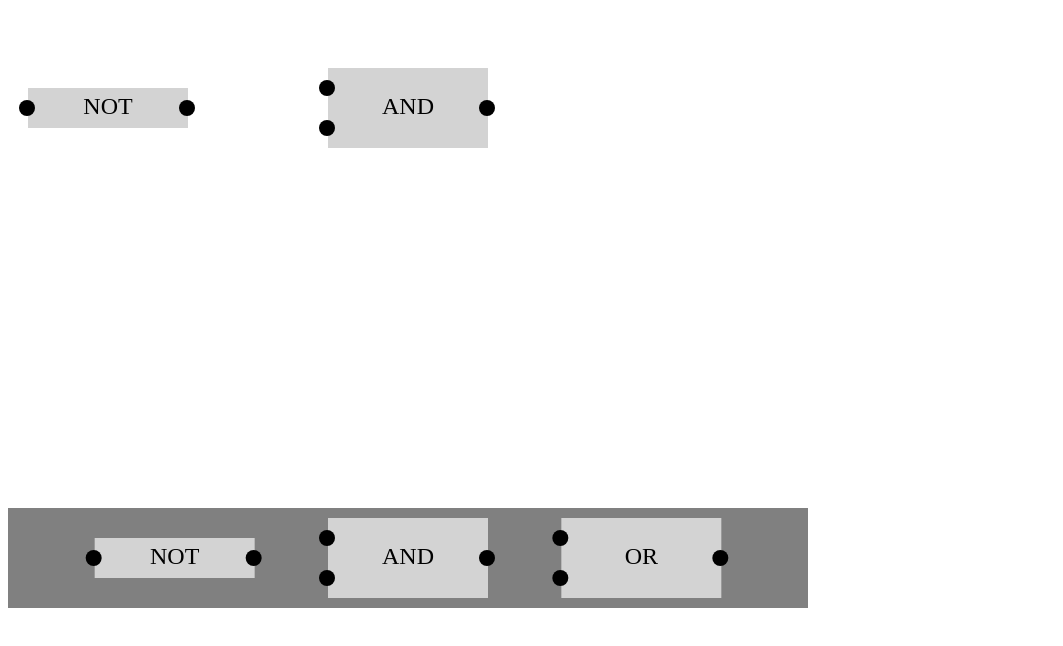
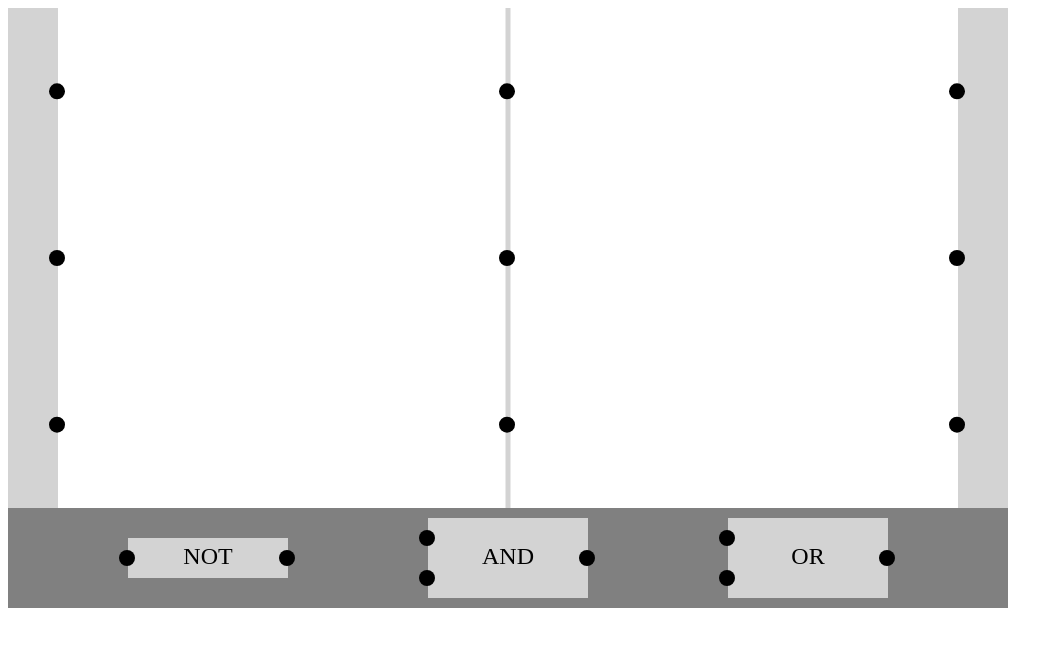
Before and after one commit to lexapech/stuff, a website with bundled scripts: page logic-sim/index.html in a window 1280 px wide. Shown: the whole page, without its empty margins (0-1063 px from the left). Built offline with nearby package versions, Linux system fonts and the light colour scheme.

Commit message:
added bars

```diff
--- a/logic-sim/Element.js
+++ b/logic-sim/Element.js
@@ -7,11 +7,23 @@ export default class Element{
         this.draggable = draggable
     }
 
+    initPortBar(type,width,height,ports){
+        this.draggable = false;
+        this.type = 'bar'
+        this.name = type+'_bar'
+        this.width = width
+        this.portType = type
+        this.height = height
+        this.portCount = ports
+    }
+
     getSize(){
-        if(this.type!=='not')
+        if(this.type==='not')
+            return {width: 160, height: 40}
+        else if(this.type==='bar')
+            return {width: this.width,height: this.height}
+        else {
             return {width: 160, height: 80}
-        else {
-            return {width: 160, height: 40}
         }
     }
 
@@ -24,28 +36,61 @@ export default class Element{
     }
 
     getInputPortCount() {
-        if(this.type!=='not')
+        if(this.type==='not')
+            return 1;
+        else if(this.type==='bar')
+            return this.portCount
+        else {
             return 2;
-        else {
-            return 1;
         }
     }
     getInputPortsPos(){
-        let iPorts = this.getInputPortCount()
-        let elementSize = this.getSize()
-        if(iPorts===1){
-            return [{x: this.pos.x-elementSize.width/2,y: this.pos.y}]
+        if(this.type==='bar' && (this.portType==='output' || this.portType==='common')) return []
+        if(this.type==='bar' && (this.portType==='input' )) {
+            let dy = this.height / this.portCount
+            let center = dy * Math.floor(this.portCount / 2)
+            if (this.portCount % 2 === 0)
+                center = dy * (Math.floor(this.portCount / 2) - 0.5)
+            let shift = this.height / 2 - center
+            let ports = []
+
+
+            for (let i=0;i<this.portCount;i++){
+                ports.push({x: this.pos.x - this.width / 2, y: this.pos.y - this.height / 2 + i*dy +shift})
+            }
+            return ports
         }
         else {
-            return [
-                {x: this.pos.x - elementSize.width/2, y: this.pos.y - elementSize.height/4},
-                {x: this.pos.x - elementSize.width/2, y: this.pos.y + elementSize.height/4}
-            ]
+            let iPorts = this.getInputPortCount()
+            let elementSize = this.getSize()
+            if (iPorts === 1) {
+                return [{x: this.pos.x - elementSize.width / 2, y: this.pos.y}]
+            } else {
+                return [
+                    {x: this.pos.x - elementSize.width / 2, y: this.pos.y - elementSize.height / 4},
+                    {x: this.pos.x - elementSize.width / 2, y: this.pos.y + elementSize.height / 4}
+                ]
+            }
         }
     }
 
-    getOutputPortPos(){
+    getOutputPortsPos(){
+        if(this.type==='bar' && (this.portType==='input')) return []
+        if(this.type==='bar' && (this.portType==='output' || this.portType==='common')) {
+            let dy = this.height / this.portCount
+            let center = dy * Math.floor(this.portCount / 2)
+            if (this.portCount % 2 === 0)
+                center = dy * (Math.floor(this.portCount / 2) - 0.5)
+            let shift = this.height / 2 - center
+            let ports = []
+            let output = 1
+            if(this.portType==='common') output = 0
+            for (let i=0;i<this.portCount;i++){
+                ports.push({x: this.pos.x + output*(this.width / 2), y: this.pos.y - this.height / 2 + i*dy +shift})
+            }
+            return ports
+        }
         let elementSize = this.getSize()
-        return {x: this.pos.x+elementSize.width/2,y: this.pos.y}
+        return [{x: this.pos.x+elementSize.width/2,y: this.pos.y}]
     }
 }
--- a/logic-sim/LogicSim.js
+++ b/logic-sim/LogicSim.js
@@ -13,6 +13,7 @@ class LogicSim{
         canvasParent.appendChild(this.canvas);
 
         this.portSize = 8;
+        this.editorMode=true
 
         this.view = new LogicSimView(this);
         this.toolbar = new Toolbar(this.view.width,this.view.height,100,this.portSize)
@@ -20,12 +21,20 @@ class LogicSim{
         this.toolbar.addElement('and')
         this.toolbar.addElement('or')
 
-        this.core = new LogicSimCore(this.portSize)
+        this.core = new LogicSimCore(this.portSize,this.editorMode)
         this.initMouse()
+        this.addBar(this.view.width-50/2,'input',50,3)
+        this.addBar(50/2,'output',50,3)
+        this.addBar(this.view.width/2,'common',5,3)
+        //this.core.addElement(new Element('not','not1',{x:100,y:100},false))
+        //this.core.addElement(new Element('and','and1',{x:400,y:100},false))
+        this.update()
+    }
 
-        this.core.addElement(new Element('not','not1',{x:100,y:100},false))
-        this.core.addElement(new Element('and','and1',{x:400,y:100},false))
-        this.update()
+    addBar(x,type,width,ports){
+        let bar = new Element('bar','',{x:x,y:(this.view.height-this.toolbar.toolbarHeight)/2},false)
+        bar.initPortBar(type,width,this.view.height-this.toolbar.toolbarHeight,ports)
+        this.core.addElement(bar)
     }
 
     initMouse(){
@@ -52,13 +61,17 @@ class LogicSim{
         if(element) {
             let port = this.core.getPortAtPos(element,pos)
 
-            if(port && port.element.draggable) {
-                let connected = this.core.getConnectedWire(port)
-                if(connected) {
-                    this.grabConnectedWire(connected,pos)
-                }
-                else{
-                    this.grabbedWire = this.core.addWire(new Wire(port,{type:'mouse',pos:pos}))
+            if(port) {
+                if(port.element.draggable ||
+                  (port.element.type==='bar' &&
+                  (this.editorMode || port.element.portType==='input'))) {
+                    let connected = this.core.getConnectedWire(port)
+                    if (connected) {
+                        this.grabConnectedWire(connected, pos)
+                    } else {
+                        this.grabbedWire = this.core.addWire(new Wire(port, {type: 'mouse', pos: pos}))
+                        console.log('new wire')
+                    }
                 }
             }
             else if(element.canDrag(pos)) {
@@ -120,6 +133,7 @@ class LogicSim{
             let t = this.grabbedWire.endPort;
             this.grabbedWire.endPort = this.grabbedWire.startPort;
             this.grabbedWire.startPort = t;
+            console.log('connected')
         }
         this.grabbedWire = undefined
     }
--- a/logic-sim/LogicSimCore.js
+++ b/logic-sim/LogicSimCore.js
@@ -1,10 +1,11 @@
 import Port from "./Port.js";
 import Element from "./Element.js";
 export default class LogicSimCore {
-    constructor(portSize) {
+    constructor(portSize,editorMode) {
         this.portSize = portSize;
         this.elements = []
         this.wires=[]
+        this.editorMode = editorMode
     }
 
     addElement(element){
@@ -51,14 +52,12 @@ export default class LogicSimCore {
             console.error("element not found")
             return {x:0,y:0}
         }
-        let inputs = element.getInputPortsPos()
-        let output = element.getOutputPortPos()
-        if(port.type==="output") return output
-        return inputs[port.id]
+        if(port.type==="output") return element.getOutputPortsPos()[port.id]
+        return element.getInputPortsPos()[port.id]
     }
 
     getElementNearPos(pos) {
-        return this.elements.reverse().find(e=>{
+        return this.elements.slice().reverse().find(e=>{
             let size = e.getSize()
             let tl = {x:e.pos.x - size.width/2 - this.portSize,y:e.pos.y-size.height/2}
             let br = {x:e.pos.x + size.width/2 + this.portSize,y:e.pos.y+size.height/2}
@@ -68,24 +67,17 @@ export default class LogicSimCore {
 
     getPortAtPos(element,pos) {
         let inputs = element.getInputPortsPos()
-        let output = element.getOutputPortPos()
-        let type = undefined
-        let id = undefined
-        if (Math.abs(inputs[0].x-pos.x)<=this.portSize && Math.abs(inputs[0].y-pos.y)<=this.portSize){
-            type="input"
-            id=0
+        let outputs = element.getOutputPortsPos()
+        for(let i=0;i<inputs.length;i++){
+            if (Math.abs(inputs[i].x-pos.x)<=this.portSize && Math.abs(inputs[i].y-pos.y)<=this.portSize){
+                return new Port(element,"input",i)
+            }
         }
-        else if(inputs[1] && Math.abs(inputs[1].x-pos.x)<=this.portSize && Math.abs(inputs[1].y-pos.y)<=this.portSize){
-            type="input"
-            id=1
+        for(let i=0;i<outputs.length;i++){
+            if (Math.abs(outputs[i].x-pos.x)<=this.portSize && Math.abs(outputs[i].y-pos.y)<=this.portSize){
+                return new Port(element,"output",i)
+            }
         }
-        else if (Math.abs(output.x-pos.x)<=this.portSize && Math.abs(output.y-pos.y)<=this.portSize){
-            type="output"
-            id=0
-        }
-        if(type)
-            return new Port(element,type,id)
-        else
             return undefined
     }
 
@@ -98,7 +90,8 @@ export default class LogicSimCore {
     }
 
     canConnect(wire,port) {
-        if(!port.element.draggable) return false
+        if(this.editorMode) return true
+        if(!port.element.draggable && port.element.type!=='bar') return false
         if(wire.startPort.type===port.type) return false
         if(port.type==="output") return true
         let connected = this.wires.find(w=>{
--- a/logic-sim/LogicSimView.js
+++ b/logic-sim/LogicSimView.js
@@ -69,12 +69,15 @@ export default class LogicSimView {
         this.ctx.fillRect(element.pos.x - elementSize.width/2,element.pos.y - elementSize.height/2,
             elementSize.width,elementSize.height)
         this.ctx.fillStyle="black"
-        this.ctx.fillText(element.type.toString().toUpperCase(),element.pos.x,element.pos.y,elementSize.width)
+        if(element.type!=='bar')
+            this.ctx.fillText(element.type.toString().toUpperCase(),element.pos.x,element.pos.y,elementSize.width)
 
-        this.drawPort(element.getOutputPortPos(),this.controller.portSize)
-
-        let ports = element.getInputPortsPos()
-        ports.forEach(port=>{
+        let outputs = element.getOutputPortsPos()
+        outputs.forEach(port=>{
+            this.drawPort(port,this.controller.portSize)
+        })
+        let inputs = element.getInputPortsPos()
+        inputs.forEach(port=>{
             this.drawPort(port,this.controller.portSize)
         })
     }
--- a/logic-sim/index.html
+++ b/logic-sim/index.html
@@ -6,6 +6,6 @@
     <script type="module" src="LogicSim.js"></script>
 </head>
 <body>
-    <div style="width:800px; height:600px" id="logic-sim-container"></div>
+    <div style="width:1000px; height:600px" id="logic-sim-container"></div>
 </body>
 </html>
```
